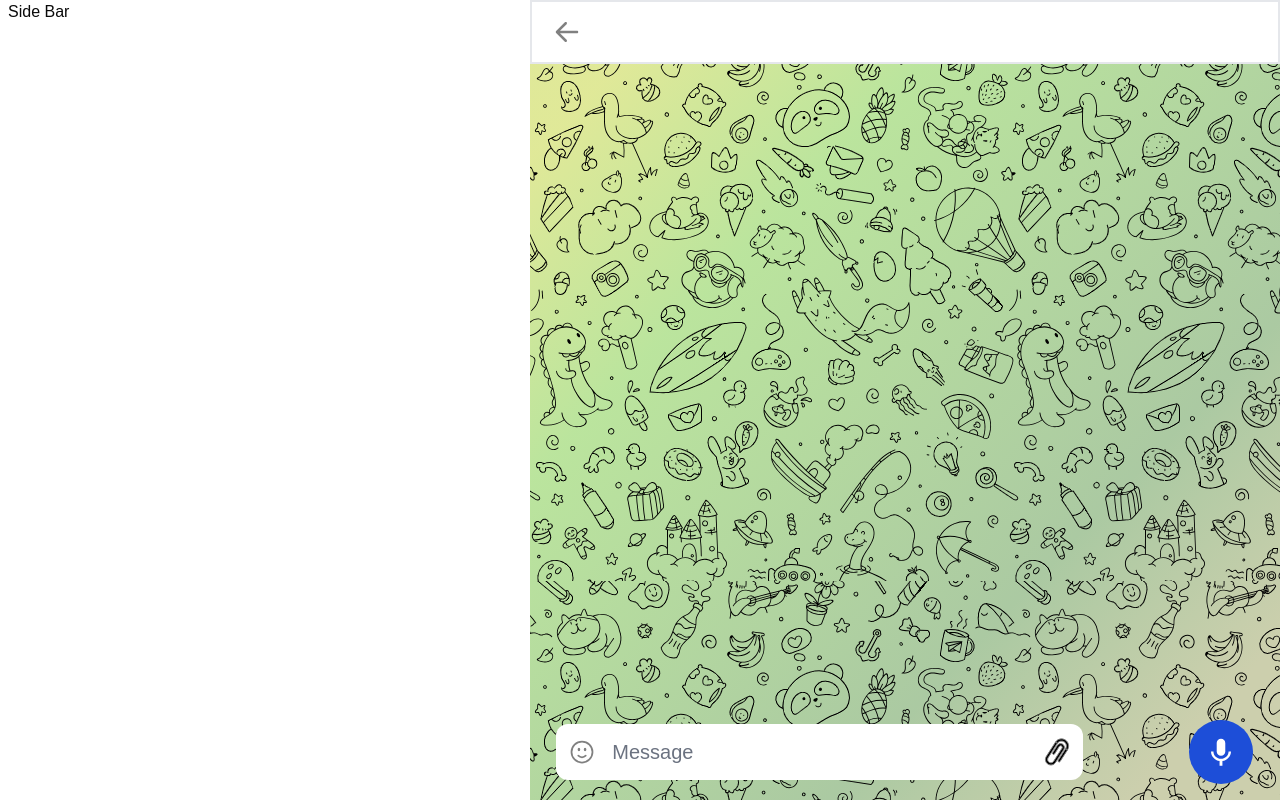
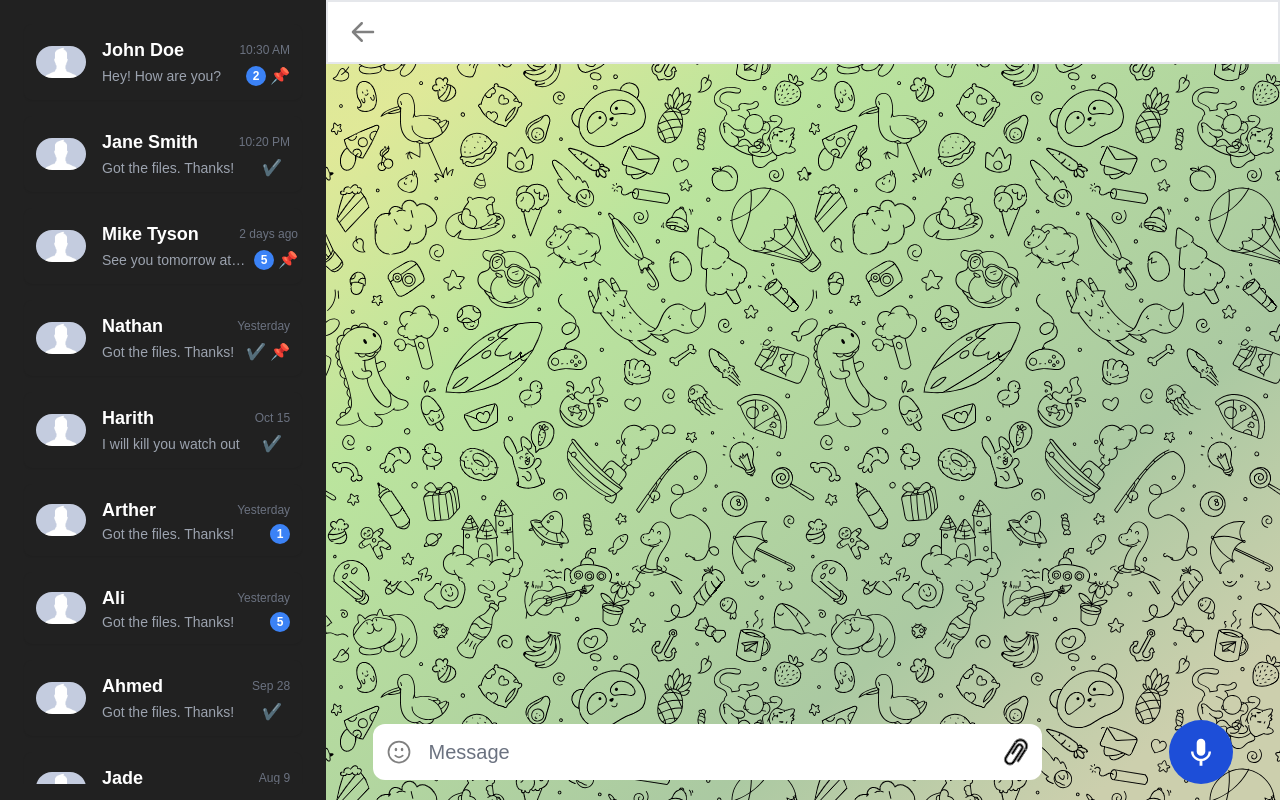
Before and after one commit to Mazrof/front, a Next.js app: page / in a window 1280 px wide. Built offline with nearby package versions, Linux system fonts and the light colour scheme.

Commit message:
add ChatsList page

```diff
--- a/app/globals.css
+++ b/app/globals.css
@@ -16,7 +16,22 @@ body {
   background-image: url("../public/images/dark-bg.png");
   background-color: rgba(65, 35, 52, 0.9);
 }
+.custom-scrollbar::-webkit-scrollbar {
+  width: 6px;
+}
 
+.custom-scrollbar::-webkit-scrollbar-track {
+  background: transparent;
+}
+
+.custom-scrollbar::-webkit-scrollbar-thumb {
+  background-color: rgba(128, 118, 118, 0.4);
+  border-radius: 10px;
+}
+
+.custom-scrollbar::-webkit-scrollbar-thumb:hover {
+  background-color: rgba(193, 168, 168, 0.6);
+}
 @layer utilities {
   .text-balance {
     text-wrap: balance;
--- /dev/null
+++ b/components/SideBar/ChatsList.tsx
@@ -0,0 +1,131 @@
+// components/ChatList.js
+import Image from "next/image";
+import React from "react";
+
+const chatData = [
+  {
+    id: 1,
+    name: "John Doe",
+    avatar: "/images/Avatar.png",
+    lastMessage: "Hey! How are you?",
+    time: "10:30 AM",
+    unreadCount: 2,
+    pinned: true,
+  },
+  {
+    id: 2,
+    name: "Jane Smith",
+    avatar: "/images/Avatar.png",
+    lastMessage: "Got the files. Thanks!",
+    time: "10:20 PM",
+    unreadCount: 0,
+    pinned: false,
+  },
+  {
+    id: 3,
+    name: "Mike Tyson",
+    avatar: "/images/Avatar.png",
+    lastMessage: "See you tomorrow at 3!",
+    time: "2 days ago",
+    unreadCount: 5,
+    pinned: true,
+  },
+  {
+    id: 4,
+    name: "Nathan",
+    avatar: "/images/Avatar.png",
+    lastMessage: "Got the files. Thanks!",
+    time: "Yesterday",
+    unreadCount: 0,
+    pinned: true,
+  },
+  {
+    id: 5,
+    name: "Harith",
+    avatar: "/images/Avatar.png",
+    lastMessage: "I will kill you watch out",
+    time: "Oct 15",
+    unreadCount: 0,
+    pinned: false,
+  },
+  {
+    id: 6,
+    name: "Arther",
+    avatar: "/images/Avatar.png",
+    lastMessage: "Got the files. Thanks!",
+    time: "Yesterday",
+    unreadCount: 1,
+    pinned: false,
+  },
+  {
+    id: 7,
+    name: "Ali",
+    avatar: "/images/Avatar.png",
+    lastMessage: "Got the files. Thanks!",
+    time: "Yesterday",
+    unreadCount: 5,
+    pinned: false,
+  },
+  {
+    id: 8,
+    name: "Ahmed",
+    avatar: "/images/Avatar.png",
+    lastMessage: "Got the files. Thanks!",
+    time: "Sep 28",
+    unreadCount: 0,
+    pinned: false,
+  },
+  {
+    id: 9,
+    name: "Jade",
+    avatar: "/images/Avatar.png",
+    lastMessage: "Got the files. Thanks!",
+    time: "Aug 9",
+    unreadCount: 3,
+    pinned: false,
+  },
+];
+
+const ChatList = () => {
+  return (
+    <div className="h-full overflow-y-auto custom-scrollbar space-y-4 p-2">
+      {chatData.map((chat) => (
+        <div
+          key={chat.id}
+          className="flex items-center p-3 bg-[#212121] rounded-lg shadow-sm hover:bg-[#2B2B2B] transition duration-150 cursor-pointer"
+        >
+          <Image
+            src={chat.avatar}
+            alt={chat.name}
+            width={50}
+            height={50}
+            className="rounded-full object-cover"
+          />
+          <div className="ml-4 flex-grow">
+            <div className="flex justify-between items-center">
+              <h3 className="text-lg font-semibold text-white">{chat.name}</h3>
+              <span className="text-xs text-gray-500">{chat.time}</span>
+            </div>
+            <div className="flex justify-between items-center">
+              <p className="text-sm text-gray-400 truncate max-w-36">
+                {chat.lastMessage}
+              </p>
+              <div className="min-w-7 flex items-center space-x-1">
+                {chat.unreadCount > 0 ? (
+                  <span className="ml-2 bg-blue-500 text-white text-xs font-semibold w-5 h-5 flex items-center justify-center rounded-full">
+                    {chat.unreadCount}
+                  </span>
+                ) : (
+                  <span className="text-gray-400">✔️</span>
+                )}
+                {chat.pinned && <span>📌</span>}
+              </div>
+            </div>
+          </div>
+        </div>
+      ))}
+    </div>
+  );
+};
+
+export default ChatList;
--- a/components/SideBar/SideBar.tsx
+++ b/components/SideBar/SideBar.tsx
@@ -1,15 +1,19 @@
-"use client"
-import React from 'react'
-import { useSelectedChtaId } from"@/store/user"
+"use client";
+import { useSelectedChtaId } from "@/store/user";
+import ChatList from "./ChatsList";
+import React from "react";
 function SideBar() {
-  const { isSelectedChatId } = useSelectedChtaId();
-  const isSelectedChat = isSelectedChatId()
+    const { isSelectedChatId } = useSelectedChtaId();
+    const isSelectedChat = isSelectedChatId();
 
-  return (
-    <div className={`px-2 ${isSelectedChat &&"hidden" } lg:block max-w-[500px] sm:min-w-[530px] sm:w-[600px] bg-white z-10 border-r-2 border-white`}>
-      Side Bar
-    </div>
-  )
+    return (
+        <div className="custom-scrollbar group relative h-screen w-1/3 overflow-y-scroll bg-[#212121] p-4">
+
+            <ChatList />
+
+
+        </div>
+    );
 }
 
-export default SideBar
+export default SideBar;
```
Also changed, not shown: public/images/Avatar.png (added), public/images/logo.png (added).
